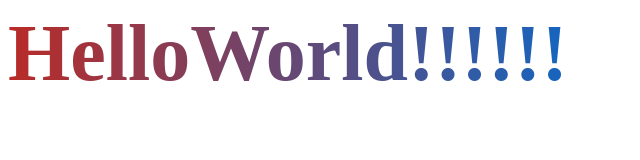
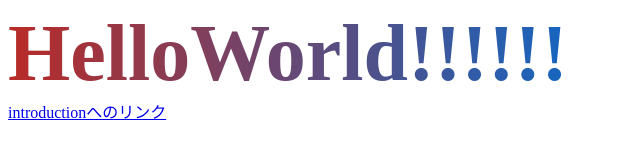
Before and after one commit to matumoto1234/github-pages-sandbox, a plain HTML site: page index.html in a window 1280 px wide. Shown: the whole page, without its empty margins (0-640 px from the left). Drawn offline with Linux system fonts and the light colour scheme.

Commit message:
add link to introduction

```diff
--- a/index.html
+++ b/index.html
@@ -10,4 +10,8 @@
   <div class="title">
     HelloWorld!!!!!!!!!!!!!
   </div>
+
+  <a href="/intoroduction/me.html">
+    introductionへのリンク
+  </a>
 </body>
```
